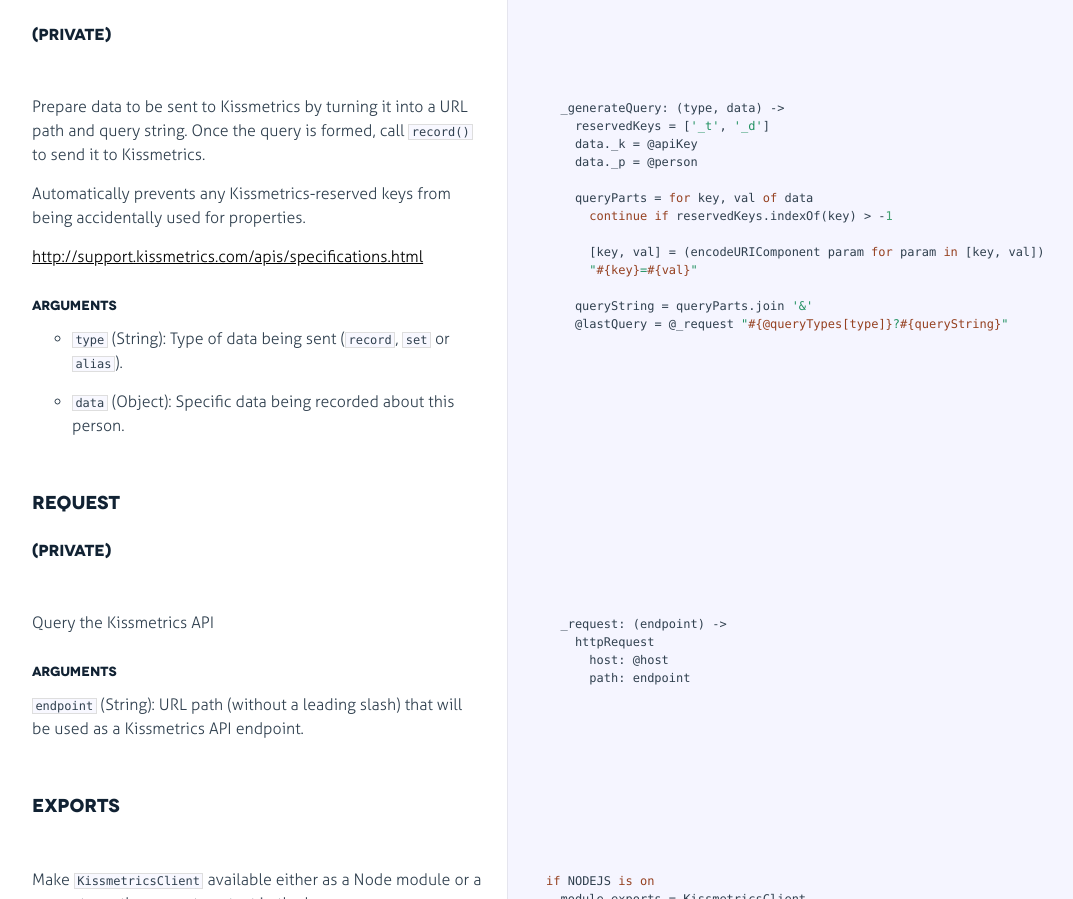
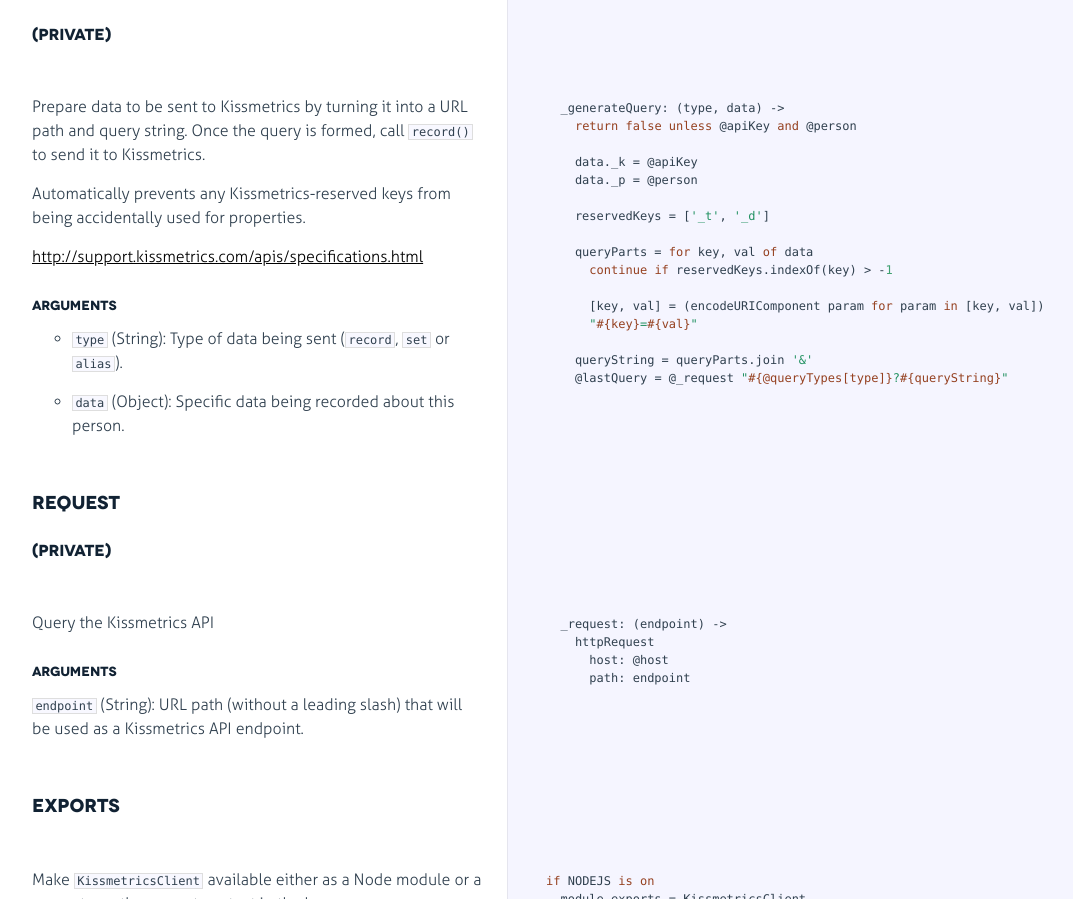
Before and after one commit to evansolomon/kissmetrics-js, a plain HTML site: page index.html in a window 1280 px wide. Shown: the part 2686-3585 px from the top of the page, without its empty margins (18-1091 px from the left). Drawn offline with Linux system fonts and the light colour scheme.

Commit message:
Updating docs

```diff
--- a/index.html
+++ b/index.html
@@ -352,9 +352,12 @@
             </div>
 
             <div class="content"><div class='highlight'><pre>  _generateQuery: (type, data) -&gt;
-    reservedKeys = [<span class="string">'_t'</span>, <span class="string">'_d'</span>]
+    <span class="keyword">return</span> <span class="literal">false</span> <span class="keyword">unless</span> <span class="property">@apiKey</span> <span class="keyword">and</span> <span class="property">@person</span>
+
     data._k = <span class="property">@apiKey</span>
     data._p = <span class="property">@person</span>
+
+    reservedKeys = [<span class="string">'_t'</span>, <span class="string">'_d'</span>]
 
     queryParts = <span class="keyword">for</span> key, val <span class="keyword">of</span> data
       <span class="keyword">continue</span> <span class="keyword">if</span> reservedKeys.indexOf(key) &gt; -<span class="number">1</span>
```
Also changed, not shown: kissmetrics.html (+4 -1 lines).
